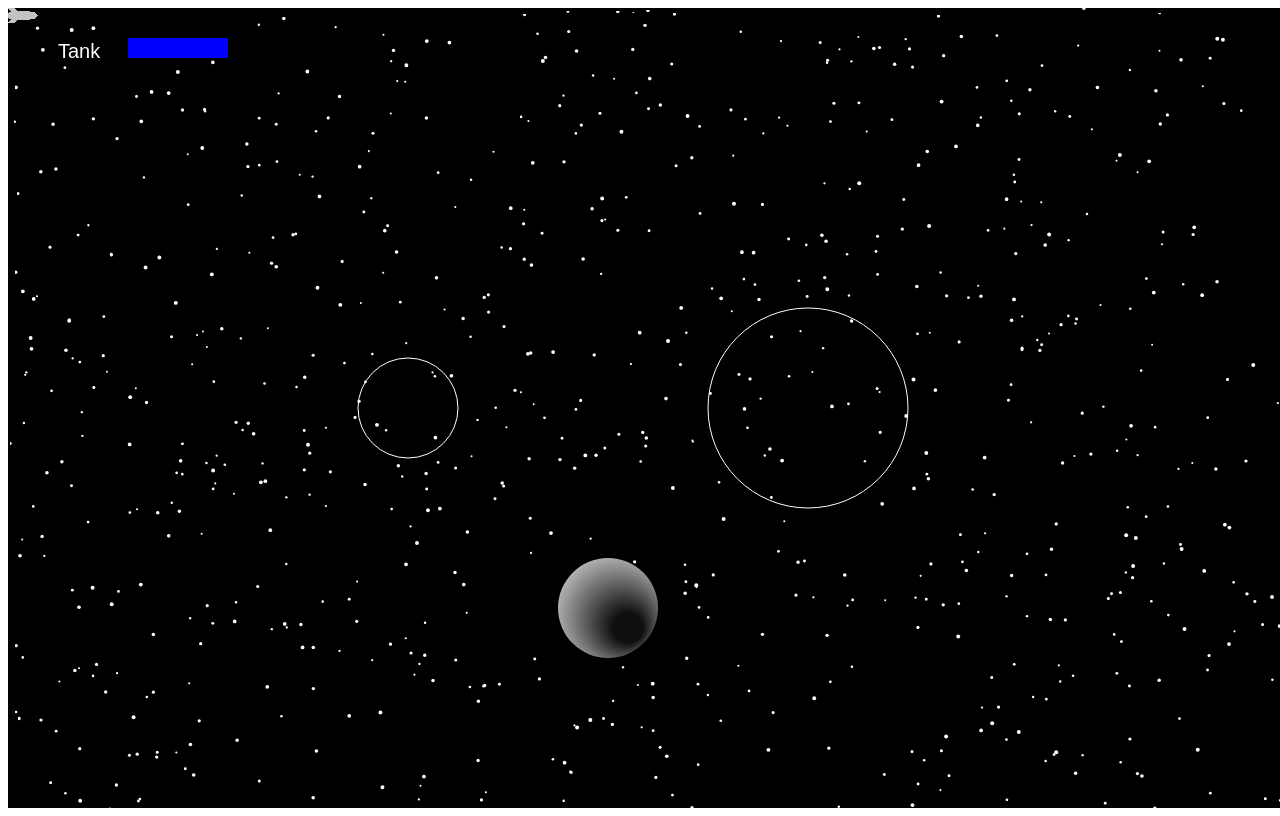
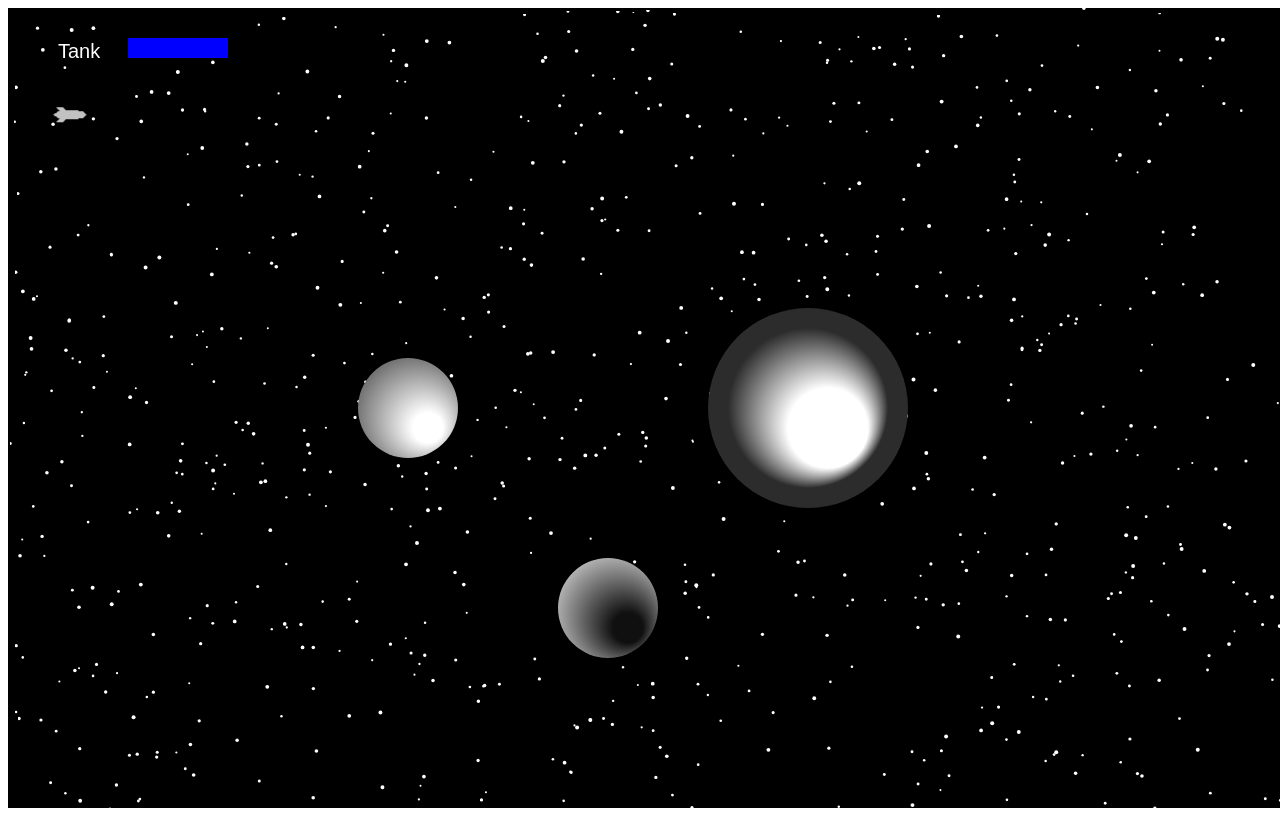
Before and after one commit to b3rtram/space13k, a plain HTML site: page index.html in a window 1280 px wide. Drawn offline with Linux system fonts and the light colour scheme; animation ran at ten frames a second.

Commit message:
add burst animation

```diff
--- a/index.html
+++ b/index.html
@@ -22,6 +22,7 @@
         let s = new ship(50, 100, 10);
 
         document.onkeypress = key;
+        document.onkeyup = keyUp;
 
         function key(e) {
             if (e.key === 'd') {
@@ -34,7 +35,15 @@
             if (e.key === 'w') {
                 s.speedUp();
             }
+        }
 
+        function keyUp(e) {
+            if (e.key === 'w') {
+                s.speedEnd();
+            }
+            if (e.key === 'a' || e.key === 'd') {
+                s.rotateEnd()
+            }
         }
 
         init(world)
@@ -66,7 +75,7 @@
             w.push(p2);
             s.addGravi(p2);
 
-            worm = new wormhole(600, 600, 50);
+            worm = new wormhole(600, 600, 50, 200);
             w.push(worm);
             s.addGravi(worm);
 
--- a/planet.js
+++ b/planet.js
@@ -13,10 +13,13 @@ planet.prototype.draw = function(ctx) {
     ctx.translate(this.x, this.y)
     ctx.scale(this.z, this.z)
     ctx.beginPath();
-    ctx.strokeStyle = "white";
+    var grd = ctx.createRadialGradient(20, 20, this.r/2-10, 0, 0, 80);
+    grd.addColorStop(0, "white");
+    grd.addColorStop(1, "#2c2c2c");
+    ctx.fillStyle = grd;
     ctx.arc(0,0, this.r, 0, 2*3.14);
     ctx.closePath();
-    ctx.stroke();
+    ctx.fill();
 }
 
 planet.prototype.update = function() {
--- a/ship.js
+++ b/ship.js
@@ -15,8 +15,9 @@ function ship(x, y, f) {
     }
 
     this.gravi = [];
-
     this.fuel = f;
+    this.burst = false;
+    this.rotateBurst = false;
 }
 
 ship.prototype.draw = function(ctx) {
@@ -24,67 +25,92 @@ ship.prototype.draw = function(ctx) {
     ctx.scale(this.z, this.z)
     ctx.rotate(this.rotation)
     ctx.beginPath();
-    ctx.moveTo(0,0);
-    ctx.lineTo(7,0);
-    ctx.lineTo(7,1);
-    ctx.lineTo(8,1);
-    ctx.lineTo(8,2);
-    ctx.lineTo(9,2);
-    ctx.lineTo(9,3);
-    ctx.lineTo(22,3);
-    ctx.lineTo(22,4);
-    ctx.lineTo(27,4);
-    ctx.lineTo(27,5);
-    ctx.lineTo(28,5);
-    ctx.lineTo(28,6);
-    ctx.lineTo(29,6);
-    ctx.lineTo(29,7);
-    ctx.lineTo(30,7);
-    ctx.lineTo(30,8);
-    ctx.lineTo(29,8);
-    ctx.lineTo(29,9);
-    ctx.lineTo(28,9);
-    ctx.lineTo(28,10);
-    ctx.lineTo(27,10);
-    ctx.lineTo(27,11);
-    ctx.lineTo(22,11);
-    ctx.lineTo(22,12);
-    ctx.lineTo(9,12);
-    ctx.lineTo(9,13);
-    ctx.lineTo(8,13);
-    ctx.lineTo(8,14);
-    ctx.lineTo(7,14);
-    ctx.lineTo(7,15);
-    ctx.lineTo(0,15);
-    ctx.lineTo(0,14);
-    ctx.lineTo(1,14);
-    ctx.lineTo(1,13);
-    ctx.lineTo(2,13);
-    ctx.lineTo(2,12);
-    ctx.lineTo(3,12);
-    ctx.lineTo(3,11);
-    ctx.lineTo(1,11);
-    ctx.lineTo(1,10);
-    ctx.lineTo(0,10);
-    ctx.lineTo(0,9);
-    ctx.lineTo(-2,9);
-    ctx.lineTo(-2,8);
-    ctx.lineTo(-3,8);
-    ctx.lineTo(-3,7);
-    ctx.lineTo(-2,7);
-    ctx.lineTo(-2,6);
-    ctx.lineTo(0,6);
-    ctx.lineTo(0,5);
-    ctx.lineTo(1,5);
-    ctx.lineTo(1,4);
-    ctx.lineTo(3,4);
-    ctx.lineTo(3,3);
-    ctx.lineTo(2,3);
-    ctx.lineTo(2,2);
-    ctx.lineTo(1,2);
-    ctx.lineTo(1,1);
-    ctx.lineTo(0,1);
-    ctx.lineTo(0,0);
+    let sy = -7;
+    let sx = -10;
+
+    ctx.moveTo(0+sx,0+sy);
+    ctx.lineTo(7+sx,0+sy);
+    ctx.lineTo(7+sx,1+sy);
+    ctx.lineTo(8+sx,1+sy);
+    ctx.lineTo(8+sx,2+sy);
+    ctx.lineTo(9+sx,2+sy);
+    ctx.lineTo(9+sx,3+sy);
+    ctx.lineTo(22+sx,3+sy);
+    ctx.lineTo(22+sx,4+sy);
+    ctx.lineTo(27+sx,4+sy);
+    ctx.lineTo(27+sx,5+sy);
+    ctx.lineTo(28+sx,5+sy);
+    ctx.lineTo(28+sx,6+sy);
+    ctx.lineTo(29+sx,6+sy);
+    ctx.lineTo(29+sx,7+sy);
+    ctx.lineTo(30+sx,7+sy);
+    ctx.lineTo(30+sx,8+sy);
+    ctx.lineTo(29+sx,8+sy);
+    ctx.lineTo(29+sx,9+sy);
+    ctx.lineTo(28+sx,9+sy);
+    ctx.lineTo(28+sx,10+sy);
+    ctx.lineTo(27+sx,10+sy);
+    ctx.lineTo(27+sx,11+sy);
+    ctx.lineTo(22+sx,11+sy);
+    ctx.lineTo(22+sx,12+sy);
+    ctx.lineTo(9+sx,12+sy);
+    ctx.lineTo(9+sx,13+sy);
+    ctx.lineTo(8+sx,13+sy);
+    ctx.lineTo(8+sx,14+sy);
+    ctx.lineTo(7+sx,14+sy);
+    ctx.lineTo(7+sx,15+sy);
+    ctx.lineTo(0+sx,15+sy);
+    ctx.lineTo(0+sx,14+sy);
+    ctx.lineTo(1+sx,14+sy);
+    ctx.lineTo(1+sx,13+sy);
+    ctx.lineTo(2+sx,13+sy);
+    ctx.lineTo(2+sx,12+sy);
+    ctx.lineTo(3+sx,12+sy);
+    ctx.lineTo(3+sx,11+sy);
+    ctx.lineTo(1+sx,11+sy);
+    ctx.lineTo(1+sx,10+sy);
+    ctx.lineTo(0+sx,10+sy);
+    ctx.lineTo(0+sx,9+sy);
+    ctx.lineTo(-2+sx,9+sy);
+    ctx.lineTo(-2+sx,8+sy);
+    ctx.lineTo(-3+sx,8+sy);
+    ctx.lineTo(-3+sx,7+sy);
+    ctx.lineTo(-2+sx,7+sy);
+    ctx.lineTo(-2+sx,6+sy);
+    ctx.lineTo(0+sx,6+sy);
+    ctx.lineTo(0+sx,5+sy);
+    ctx.lineTo(1+sx,5+sy);
+    ctx.lineTo(1+sx,4+sy);
+    ctx.lineTo(3+sx,4+sy);
+    ctx.lineTo(3+sx,3+sy);
+    ctx.lineTo(2+sx,3+sy);
+    ctx.lineTo(2+sx,2+sy);
+    ctx.lineTo(1+sx,2+sy);
+    ctx.lineTo(1+sx,1+sy);
+    ctx.lineTo(0+sx,1+sy);
+    ctx.lineTo(0+sx,0+sy);
+
+    if(this.burst) {
+      ctx.moveTo(-5+sx, 7+sy);
+      ctx.lineTo(-9+sx, 7+sy);
+      ctx.lineTo(-9+sx, 8+sy);
+      ctx.lineTo(-5+sx, 8+sy);
+    }
+
+    if(this.rotateBurst == 1) {
+        ctx.moveTo(22+sx, 0+sy);
+        ctx.lineTo(22+sx, -5+sy);
+        ctx.lineTo(21+sx, -5+sy);
+        ctx.lineTo(21+sx, 0+sy);
+    }
+
+    if(this.rotateBurst == -1) {
+        ctx.moveTo(22+sx, 15+sy);
+        ctx.lineTo(22+sx, 20+sy);
+        ctx.lineTo(21+sx, 20+sy);
+        ctx.lineTo(21+sx, 15+sy);
+    }
+
     ctx.closePath();
     ctx.fillStyle="#c2c2c2";
     ctx.fill();
@@ -94,10 +120,20 @@ ship.prototype.addGravi = function(g) {
     this.gravi.push(g);
 }
 
+ship.prototype.speedEnd = function() {
+    this.burst = false;
+}
+
+ship.prototype.rotateEnd = function() {
+    this.rotateBurst = 0;
+}
+
 ship.prototype.speedUp = function() {
 
     if(this.fuel <= 0.0)
         return;
+
+    this.burst = true;
 
     x = 0.1;
     y = 0.1;
@@ -111,6 +147,7 @@ ship.prototype.speedUp = function() {
 ship.prototype.rotate = function(factor) {
     this.rotation += 0.1 * factor;
     this.fuel -= 0.1;
+    this.rotateBurst = factor;
 }
 
 ship.prototype.update = function() {
@@ -132,6 +169,7 @@ ship.prototype.update = function() {
             return g;
         }
         f = g.m / (r*r) * 150.0;
+        console.log(f);
         x += Math.cos(dist)*f;
         y += Math.sin(dist)*f;
     }
--- a/wormhole.js
+++ b/wormhole.js
@@ -1,10 +1,11 @@
 
 
-function wormhole(x, y, r) {
+function wormhole(x, y, r, m) {
 
-    this.x = x,
-    this.y = y,
-    this.z = 1,
+    this.x = x;
+    this.y = y;
+    this.z = 1;
+    this.m = m;
 
     this.r = r;
 }
```
Also changed, not shown: out.js (added, +7 -0 lines).
